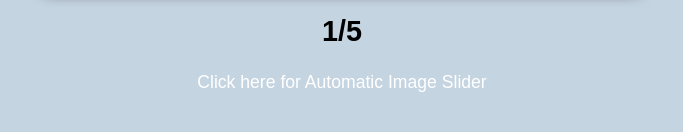
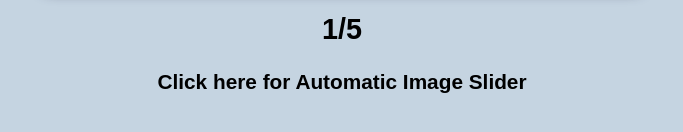
Before and after one commit to sharavak/Image-slider, a plain HTML site: page index.html in a window 1280 px wide. Shown: the part 546-678 px from the top of the page, without its empty margins (298-981 px from the left). Drawn offline with Linux system fonts and the light colour scheme; a web font is replaced by a local one.

Commit message:
Update style.css

```diff
--- a/style.css
+++ b/style.css
@@ -49,9 +49,13 @@ h2{
 }
 a{
     text-decoration:none;
-    font-size:1.1rem;
-    color:white;
+    font-size:1.3rem;
+    color:black;
     font-family:'Gemunu Libre', sans-serif;
+    font-weight:bold;
+}
+a:hover{
+    text-decoration:underline;
 }
 .preBut{
     position: absolute;
```
